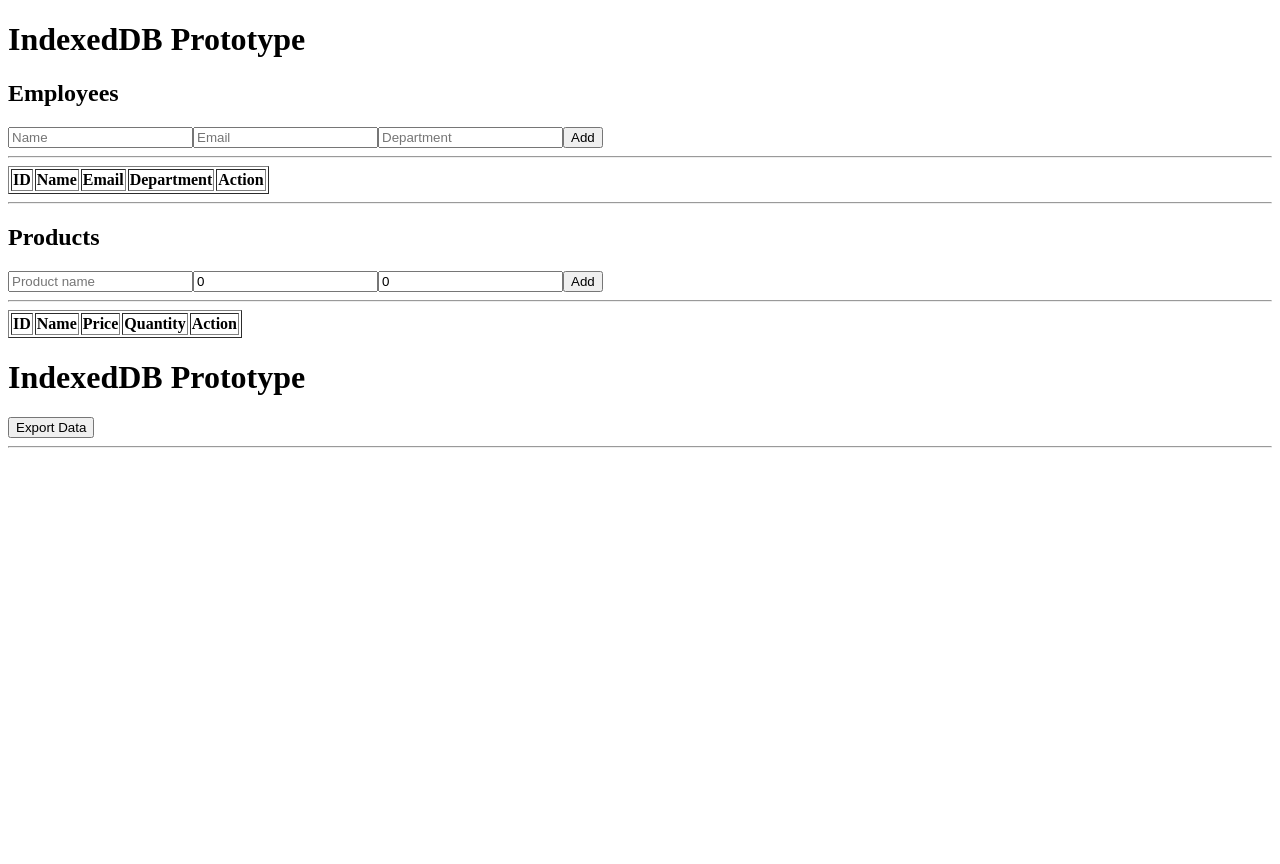
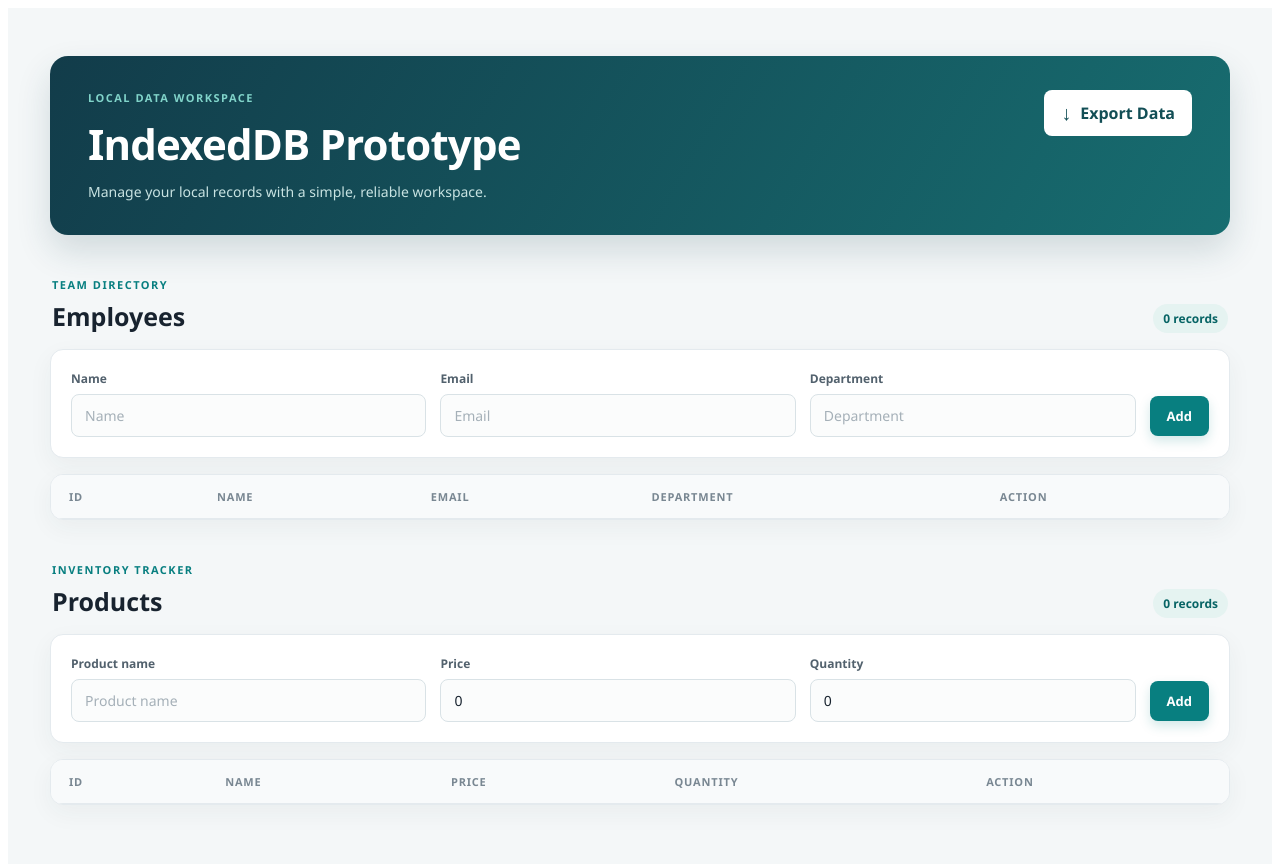
Before and after one commit to Deboraj-roy/indexeddb-demo, an Angular app: page / in a window 1280 px wide. Shown: the top 864 px of the page. Before the commit the page ends 800 px from the top, so only its background shows below. Built offline with nearby package versions, Linux system fonts and the light colour scheme.

Commit message:
refactor: restructure HTML layout for employee and product management sections

```diff
--- a/src/app/app.component.css
+++ b/src/app/app.component.css
@@ -0,0 +1,341 @@
+ :host {
+	--ink: #18232f;
+	--muted: #71808d;
+	--line: #e4eaee;
+	--surface: #ffffff;
+	--canvas: #f4f7f8;
+	--teal: #087f80;
+	--teal-dark: #076465;
+	--teal-soft: #e5f3f1;
+	--danger: #bd4a50;
+	display: block;
+	min-height: 100vh;
+	color: var(--ink);
+	background: var(--canvas);
+	font-family: "Aptos", "Segoe UI", sans-serif;
+}
+
+* {
+	box-sizing: border-box;
+}
+
+.dashboard-shell {
+	width: min(1180px, calc(100% - 48px));
+	margin: 0 auto;
+	padding: 48px 0 64px;
+}
+
+.dashboard-header {
+	display: flex;
+	align-items: flex-start;
+	justify-content: space-between;
+	gap: 24px;
+	padding: 34px 38px;
+	color: #ffffff;
+	background: linear-gradient(120deg, #123c4a 0%, #176d70 100%);
+	border-radius: 18px;
+	box-shadow: 0 16px 34px rgba(22, 71, 79, 0.16);
+}
+
+.eyebrow,
+.section-kicker {
+	margin: 0 0 10px;
+	color: #81d4ca;
+	font-size: 11px;
+	font-weight: 700;
+	letter-spacing: 1.5px;
+}
+
+h1,
+h2,
+p {
+	margin-top: 0;
+}
+
+h1 {
+	margin-bottom: 10px;
+	font-size: clamp(28px, 4vw, 42px);
+	font-weight: 700;
+	letter-spacing: -0.8px;
+}
+
+h2 {
+	margin-bottom: 0;
+	font-size: 25px;
+}
+
+.subtitle {
+	margin-bottom: 0;
+	color: #c8e3e2;
+	font-size: 14px;
+}
+
+.export-button,
+.primary-button,
+.secondary-button,
+.table-button {
+	border: 0;
+	border-radius: 8px;
+	cursor: pointer;
+	font: inherit;
+	font-weight: 700;
+}
+
+.export-button {
+	display: inline-flex;
+	align-items: center;
+	gap: 9px;
+	padding: 12px 17px;
+	color: #124e55;
+	background: #ffffff;
+	white-space: nowrap;
+}
+
+.export-button span {
+	font-size: 20px;
+	line-height: 12px;
+}
+
+.export-button:hover,
+.primary-button:hover,
+.table-button:hover {
+	transform: translateY(-2px);
+}
+
+.data-section {
+	margin-top: 42px;
+}
+
+.section-heading {
+	display: flex;
+	align-items: end;
+	justify-content: space-between;
+	gap: 16px;
+	margin: 0 2px 16px;
+}
+
+.section-kicker {
+	margin-bottom: 7px;
+	color: var(--teal);
+}
+
+.record-label {
+	padding: 6px 10px;
+	color: var(--teal-dark);
+	background: var(--teal-soft);
+	border-radius: 999px;
+	font-size: 12px;
+	font-weight: 700;
+	white-space: nowrap;
+}
+
+.form-card,
+.table-card {
+	background: var(--surface);
+	border: 1px solid var(--line);
+	border-radius: 13px;
+	box-shadow: 0 8px 24px rgba(32, 57, 65, 0.05);
+}
+
+.form-card {
+	display: grid;
+	grid-template-columns: 1.2fr 1.2fr 1.1fr auto;
+	align-items: end;
+	gap: 14px;
+	padding: 20px;
+	margin-bottom: 16px;
+}
+
+.field-group {
+	min-width: 0;
+}
+
+.field-group label {
+	display: block;
+	margin: 0 0 7px;
+	color: #52616d;
+	font-size: 12px;
+	font-weight: 700;
+}
+
+input {
+	width: 100%;
+	min-height: 43px;
+	padding: 0 13px;
+	color: var(--ink);
+	background: #fbfcfc;
+	border: 1px solid #d9e2e6;
+	border-radius: 8px;
+	outline: none;
+	font: inherit;
+	font-size: 14px;
+}
+
+input::placeholder {
+	color: #a5b0b8;
+}
+
+input:focus {
+	background: #ffffff;
+	border-color: var(--teal);
+	box-shadow: 0 0 0 3px rgba(8, 127, 128, 0.12);
+}
+
+.form-actions {
+	display: flex;
+	align-items: center;
+	gap: 8px;
+	min-height: 43px;
+}
+
+.primary-button,
+.secondary-button {
+	min-height: 40px;
+	padding: 0 17px;
+	font-size: 13px;
+}
+
+.primary-button {
+	color: #ffffff;
+	background: var(--teal);
+	box-shadow: 0 5px 12px rgba(8, 127, 128, 0.18);
+}
+
+.primary-button:hover {
+	background: var(--teal-dark);
+}
+
+.secondary-button {
+	color: #52616d;
+	background: #eef2f3;
+}
+
+.secondary-button:hover {
+	background: #e2e8ea;
+}
+
+.table-card {
+	overflow: hidden;
+}
+
+.table-scroll {
+	overflow-x: auto;
+}
+
+table {
+	width: 100%;
+	min-width: 700px;
+	border-collapse: collapse;
+	font-size: 14px;
+}
+
+th {
+	padding: 14px 18px;
+	color: #798792;
+	background: #f8fafb;
+	border-bottom: 1px solid var(--line);
+	font-size: 11px;
+	font-weight: 700;
+	letter-spacing: 0.8px;
+	text-align: left;
+	text-transform: uppercase;
+}
+
+td {
+	padding: 16px 18px;
+	border-bottom: 1px solid #edf1f3;
+	color: #65737d;
+	white-space: nowrap;
+}
+
+tbody tr:last-child td {
+	border-bottom: 0;
+}
+
+tbody tr:hover {
+	background: #fbfdfd;
+}
+
+.strong-cell {
+	color: var(--ink);
+	font-weight: 700;
+}
+
+.id-badge {
+	display: inline-flex;
+	align-items: center;
+	justify-content: center;
+	min-width: 28px;
+	min-height: 25px;
+	padding: 0 7px;
+	color: var(--teal-dark);
+	background: var(--teal-soft);
+	border-radius: 6px;
+	font-size: 12px;
+	font-weight: 700;
+}
+
+.actions-cell {
+	display: flex;
+}
+
+.table-button {
+	padding: 7px 10px;
+	font-size: 12px;
+}
+
+.edit-button {
+	color: var(--teal-dark);
+	background: #e8f4f2;
+}
+
+.delete-button {
+	color: var(--danger);
+	background: #fcebed;
+}
+
+@media (max-width: 780px) {
+	.dashboard-shell {
+		width: min(100% - 28px, 620px);
+		padding: 24px 0 40px;
+	}
+
+	.dashboard-header {
+		flex-direction: column;
+		padding: 26px 24px;
+	}
+
+	.export-button {
+		width: 100%;
+		justify-content: center;
+	}
+
+	.form-card {
+		grid-template-columns: 1fr 1fr;
+	}
+
+	.field-wide {
+		grid-column: 1 / -1;
+	}
+
+	.form-actions {
+		grid-column: 1 / -1;
+	}
+}
+
+@media (max-width: 480px) {
+	.section-heading {
+		align-items: flex-start;
+		flex-direction: column;
+		gap: 10px;
+	}
+
+	.form-card {
+		grid-template-columns: 1fr;
+	}
+
+	.field-wide,
+	.form-actions {
+		grid-column: auto;
+	}
+}
--- a/src/app/app.component.html
+++ b/src/app/app.component.html
@@ -1,29 +1,56 @@
+<main class="dashboard-shell">
+  <header class="dashboard-header">
+    <div>
+      <p class="eyebrow">LOCAL DATA WORKSPACE</p>
       <h1>IndexedDB Prototype</h1>
+      <p class="subtitle">Manage your local records with a simple, reliable workspace.</p>
+    </div>
 
+    <button class="export-button" (click)="exportData()">
+      <span aria-hidden="true">&#8595;</span>
+      Export Data
+    </button>
+  </header>
+
+  <section class="data-section">
+    <div class="section-heading">
+      <div>
+        <p class="section-kicker">TEAM DIRECTORY</p>
         <h2>Employees</h2>
+      </div>
+      <span class="record-label">{{ employees.length }} records</span>
+    </div>
 
-<div>
+    <div class="form-card">
+      <div class="field-group">
+        <label for="employee-name">Name</label>
+        <input id="employee-name" type="text" placeholder="Name" [(ngModel)]="employee.name">
+      </div>
 
-  <input type="text" placeholder="Name" [(ngModel)]="employee.name">
+      <div class="field-group">
+        <label for="employee-email">Email</label>
+        <input id="employee-email" type="email" placeholder="Email" [(ngModel)]="employee.email">
+      </div>
 
-  <input type="email" placeholder="Email" [(ngModel)]="employee.email">
+      <div class="field-group">
+        <label for="employee-department">Department</label>
+        <input id="employee-department" type="text" placeholder="Department" [(ngModel)]="employee.department">
+      </div>
 
-  <input type="text" placeholder="Department" [(ngModel)]="employee.department">
-
-  <button (click)="saveEmployee()">
+      <div class="form-actions">
+        <button class="primary-button" (click)="saveEmployee()">
           {{ editingEmployeeId ? 'Update' : 'Add' }}
         </button>
 
-  <button *ngIf="editingEmployeeId" (click)="clearEmployeeForm()">
+        <button class="secondary-button" *ngIf="editingEmployeeId" (click)="clearEmployeeForm()">
           Cancel
         </button>
-
+      </div>
     </div>
 
-<hr>
-
-<table border="1">
-
+    <div class="table-card">
+      <div class="table-scroll">
+        <table>
           <thead>
             <tr>
               <th>ID</th>
@@ -35,63 +62,60 @@
           </thead>
 
           <tbody>
+            <tr *ngFor="let employee of employees">
+              <td><span class="id-badge">{{ employee.id }}</span></td>
+              <td class="strong-cell">{{ employee.name }}</td>
+              <td>{{ employee.email }}</td>
+              <td>{{ employee.department }}</td>
+              <td class="actions-cell">
+                <button class="table-button edit-button" (click)="editEmployee(employee)">Edit</button>
+                <button class="table-button delete-button" (click)="deleteEmployee(employee.id!)">Delete</button>
+              </td>
+            </tr>
+          </tbody>
+        </table>
+      </div>
+    </div>
+  </section>
 
-    <tr *ngFor="let employee of employees">
+  <section class="data-section">
+    <div class="section-heading">
+      <div>
+        <p class="section-kicker">INVENTORY TRACKER</p>
+        <h2>Products</h2>
+      </div>
+      <span class="record-label">{{ products.length }} records</span>
+    </div>
 
-      <td>{{ employee.id }}</td>
+    <div class="form-card">
+      <div class="field-group field-wide">
+        <label for="product-name">Product name</label>
+        <input id="product-name" type="text" placeholder="Product name" [(ngModel)]="product.name">
+      </div>
 
-      <td>{{ employee.name }}</td>
+      <div class="field-group">
+        <label for="product-price">Price</label>
+        <input id="product-price" type="number" placeholder="Price" [(ngModel)]="product.price">
+      </div>
 
-      <td>{{ employee.email }}</td>
+      <div class="field-group">
+        <label for="product-quantity">Quantity</label>
+        <input id="product-quantity" type="number" placeholder="Quantity" [(ngModel)]="product.quantity">
+      </div>
 
-      <td>{{ employee.department }}</td>
-
-      <td>
-
-        <button (click)="editEmployee(employee)">
-          Edit
-        </button>
-
-        <button (click)="deleteEmployee(employee.id!)">
-          Delete
-        </button>
-
-      </td>
-
-    </tr>
-
-  </tbody>
-
-</table>
-
-
-
-<hr>
-
-<h2>Products</h2>
-
-<div>
-
-  <input type="text" placeholder="Product name" [(ngModel)]="product.name">
-
-  <input type="number" placeholder="Price" [(ngModel)]="product.price">
-
-  <input type="number" placeholder="Quantity" [(ngModel)]="product.quantity">
-
-  <button (click)="saveProduct()">
+      <div class="form-actions">
+        <button class="primary-button" (click)="saveProduct()">
           {{ editingProductId ? 'Update' : 'Add' }}
         </button>
-
-  <button *ngIf="editingProductId" (click)="clearProductForm()">
+        <button class="secondary-button" *ngIf="editingProductId" (click)="clearProductForm()">
           Cancel
         </button>
-
+      </div>
     </div>
 
-<hr>
-
-<table border="1">
-
+    <div class="table-card">
+      <div class="table-scroll">
+        <table>
           <thead>
             <tr>
               <th>ID</th>
@@ -101,41 +125,20 @@
               <th>Action</th>
             </tr>
           </thead>
-
           <tbody>
-
             <tr *ngFor="let product of products">
-
-      <td>{{ product.id }}</td>
-
-      <td>{{ product.name }}</td>
-
+              <td><span class="id-badge">{{ product.id }}</span></td>
+              <td class="strong-cell">{{ product.name }}</td>
               <td>{{ product.price }}</td>
-
               <td>{{ product.quantity }}</td>
-
-      <td>
-
-        <button (click)="editProduct(product)">
-          Edit
-        </button>
-
-        <button (click)="deleteProduct(product.id!)">
-          Delete
-        </button>
-
+              <td class="actions-cell">
+                <button class="table-button edit-button" (click)="editProduct(product)">Edit</button>
+                <button class="table-button delete-button" (click)="deleteProduct(product.id!)">Delete</button>
               </td>
-
             </tr>
-
           </tbody>
-
         </table>
-
-<h1>IndexedDB Prototype</h1>
-
-<button (click)="exportData()">
-  Export Data
-</button>
-
-<hr>
+      </div>
+    </div>
+  </section>
+</main>
```
Lines whose indentation alone changed are shown as unchanged.
